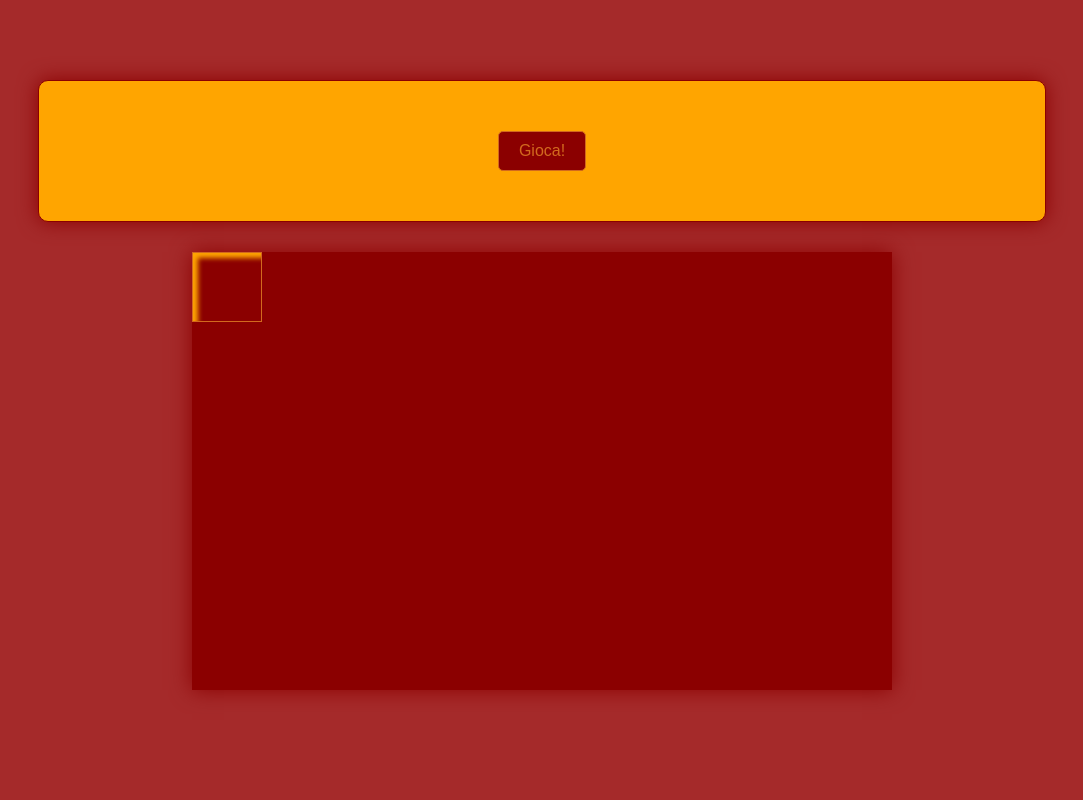
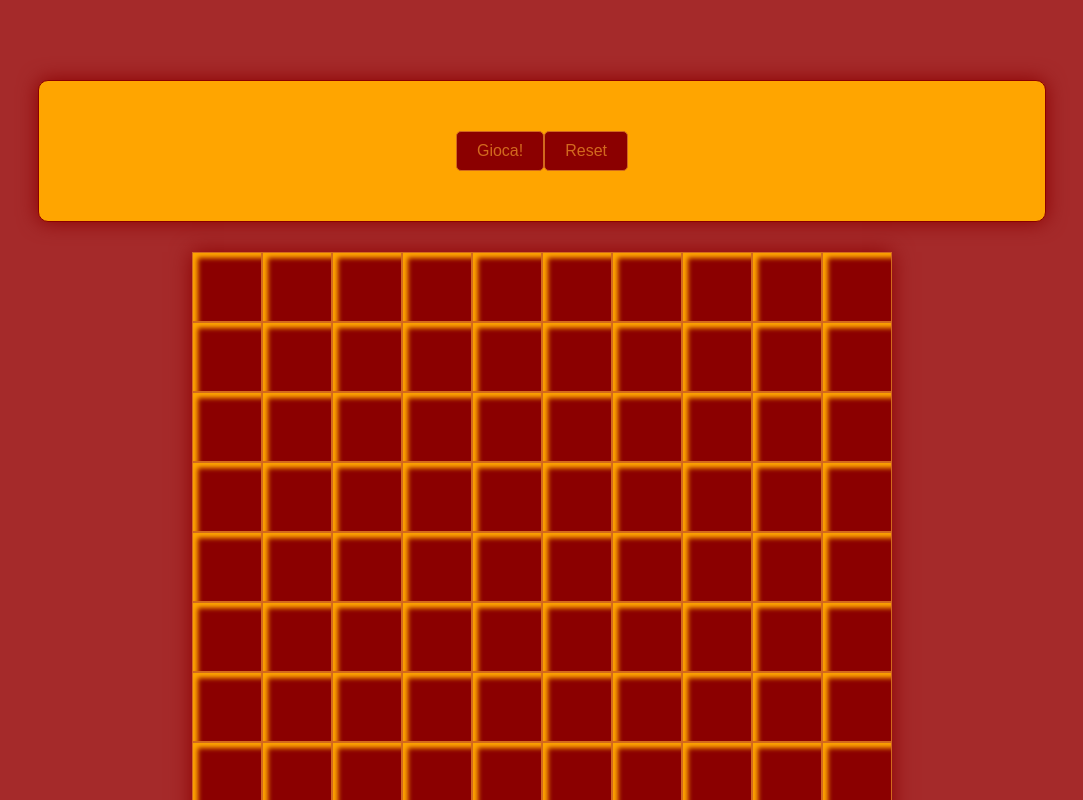
Before and after one commit to MicheleBertoia2/js-campominato-grid, a plain HTML site: page index.html in a window 1280 px wide. Both pictures are taken after a click on the element "Gioca!". Shown: the top 800 px of the page, without its empty margins (98-1181 px from the left). Drawn offline with Linux system fonts and the light colour scheme.

Commit message:
[add] bottone di reset

```diff
--- a/assets/css/style.css
+++ b/assets/css/style.css
@@ -10,14 +10,13 @@ body {
 }
 
 .hide {
-  display: none;
+  display: none !important;
 }
 
 .main-wrapper {
   height: 100vh;
   padding: 80px;
   display: flex;
-  /* justify-content: center; */
   align-items: center;
   flex-direction: column;
 }
--- a/assets/js/script.js
+++ b/assets/js/script.js
@@ -3,17 +3,50 @@
 // Ci saranno quindi 10 caselle per ognuna delle 10 righe.
 // Quando l’utente clicca su ogni cella, la cella cliccata si colora di azzurro ed emetto un messaggio in console con il numero della cella cliccata.
 
+// **Bonus**
+// Aggiungere una select accanto al bottone di generazione, che fornisca una scelta tra tre diversi livelli di difficoltà:
+// - con difficoltà 1 => 100 caselle, con un numero compreso tra 1 e 100, divise in 10 caselle per 10 righe;
+// - con difficoltà 2 => 81 caselle, con un numero compreso tra 1 e 81, divise in 9 caselle per 9 righe;
+// - con difficoltà 3 => 49 caselle, con un numero compreso tra 1 e 49, divise in 7 caselle per 7 righe;
+
 /*
 Steps
 1. prendo gli elementi necessari
 2. creo la funzione per generare i blocchi
+3. ciclo la generazione di blocchi
+4. lego la generazione al click del bottone "gioca"
+5. aggiungo un bottone di reset
 */
 
 //1.
 //---------------elements--------
 
+const reset     = document.querySelector('.reset');
 const startGame = document.querySelector('.start-game');
-const griglia   = document.querySelector('.grid');
+const campoGriglia   = document.querySelector('.grid-camp');
+
+
+//-----------------------------------
+//4.
+startGame.addEventListener('click', function(){
+  const griglia = document.createElement('div')
+  griglia.classList.add('grid', 'hide')
+  campoGriglia.appendChild(griglia);
+  griglia.classList.remove('hide');
+  //3.
+
+  for (let i = 1; i < 101; i++) {
+    const squareReady = generatoreQuadri(i);
+    griglia.append(squareReady);
+
+  }
+
+  // 5.
+  reset.addEventListener('click', function () {
+    griglia.remove()
+  })
+})
+
 
 
 //2.
@@ -29,5 +62,3 @@ function generatoreQuadri(numInterno) {
    })
    return newSquare;
 }
-
-griglia.append(generatoreQuadri(2));
--- a/index.html
+++ b/index.html
@@ -14,8 +14,9 @@
   <div class="main-wrapper">
     <div class="buttons">
       <div class="btn start-game">Gioca!</div>
+      <div class="btn reset">Reset</div>
     </div>
-    <div class="grid">
+    <div class="grid-camp">
 
     </div>
   </div>
```
